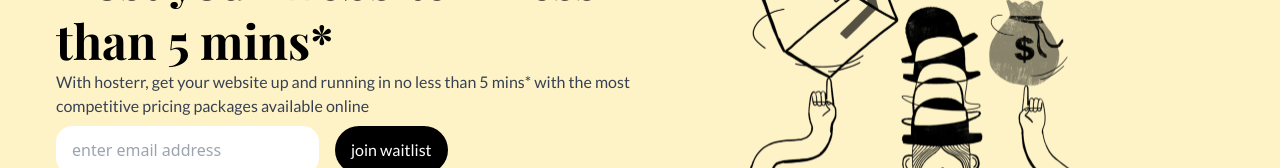
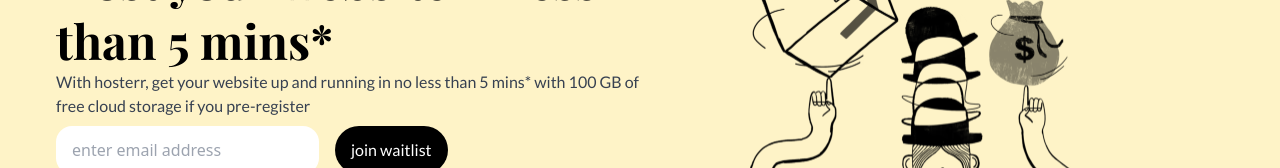
Before and after one commit to tajeshwar1/hosterr, a React (Vite) app: page / in a window 1280 px wide. Shown: the part 242-410 px from the top of the page. Built offline with nearby package versions, Linux system fonts and the light colour scheme; a web font is replaced by a local one.

Commit message:
Update Body.jsx
fixes

```diff
--- a/src/Components/Body.jsx
+++ b/src/Components/Body.jsx
@@ -10,7 +10,7 @@
         </div>
      <div className=' lg:flex-1 lg:order-1'>
       <h1 className='text-5xl font-bold font-playfair leading-tight mt-20'>Host your website in less than 5 mins*</h1>
-      <p className='font-lato text-gray-700'>With hosterr, get your website up and running in no less than 5 mins* with the most competitive pricing packages available online</p>
+      <p className='font-lato text-gray-700'>With hosterr, get your website up and running in no less than 5 mins* with 100 GB of free cloud storage if you pre-register</p>
 
       <form action="" className='flex flex-col gap-4 placeholder:text-gray-600 my-2 md:flex-row '>
         <input required className='rounded-2xl px-4 py-3' type="email" placeholder='enter email address'/>
```
